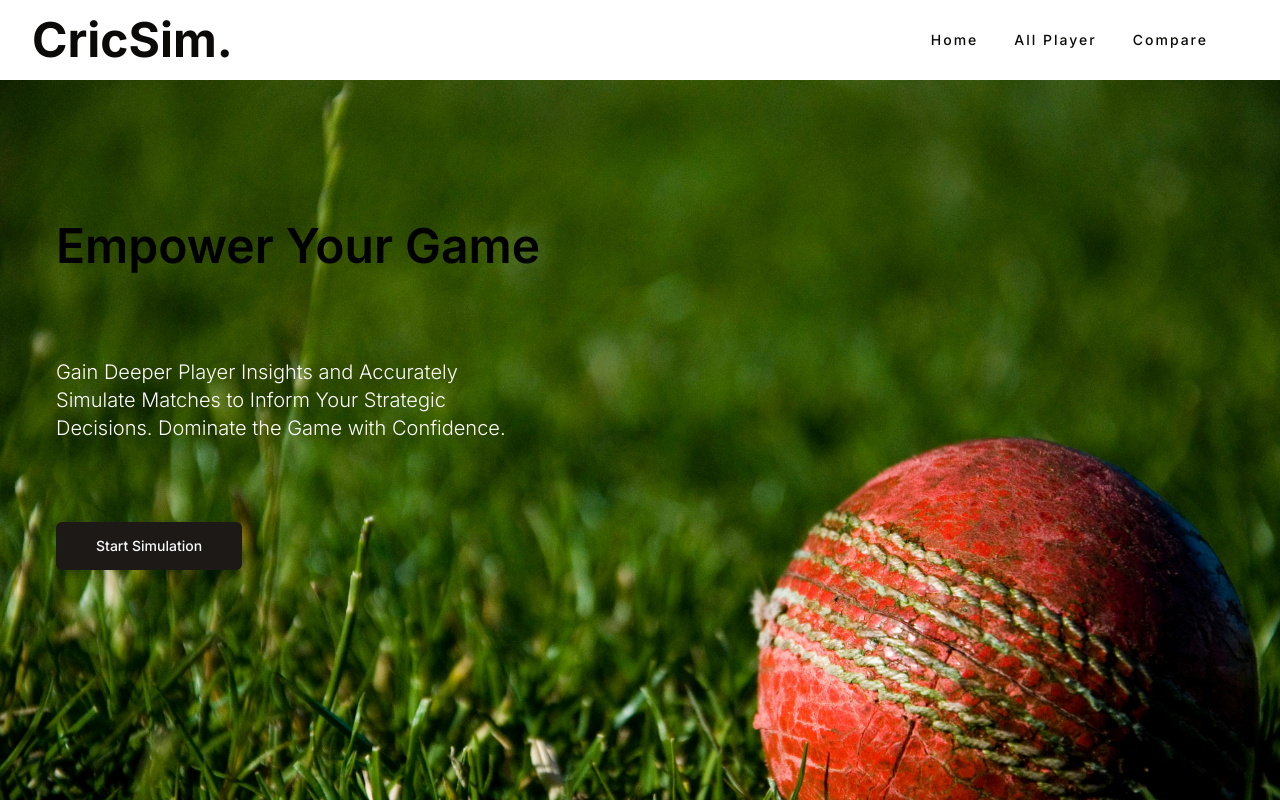
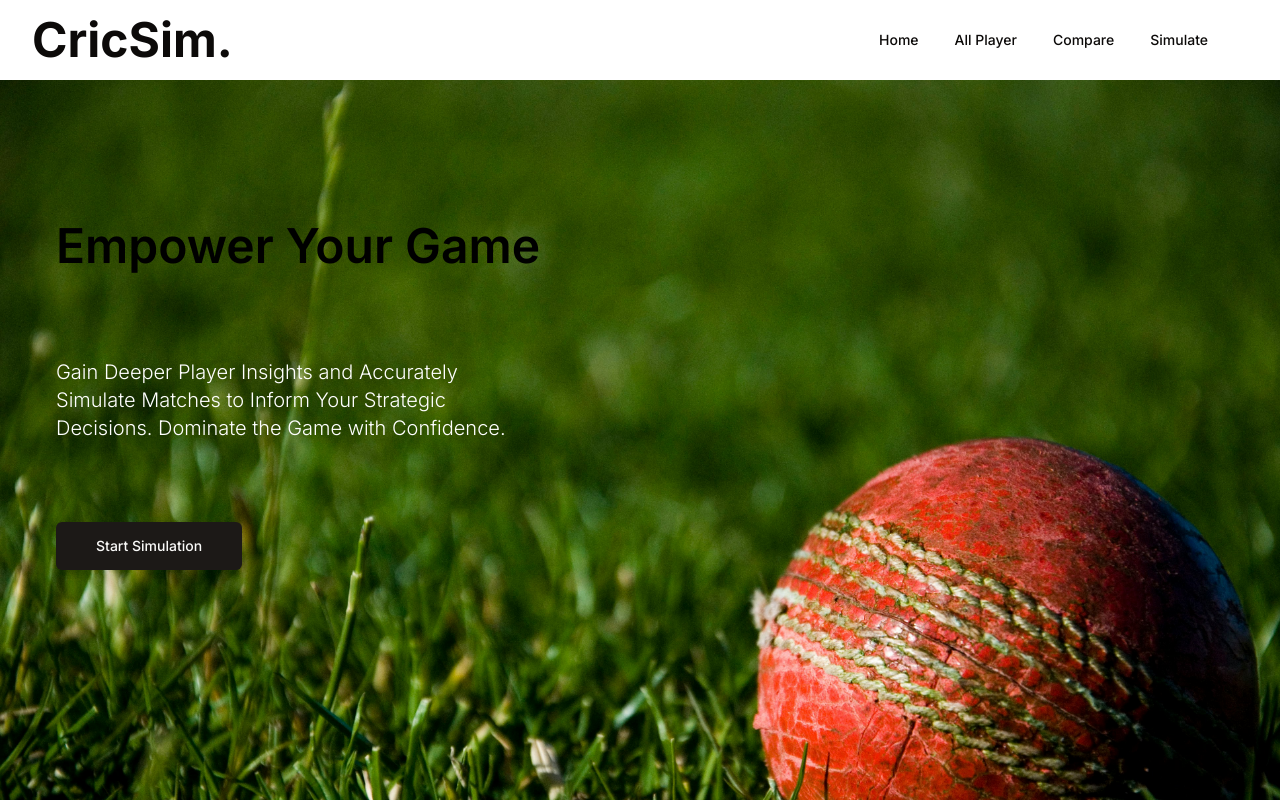
Before and after one commit to nischalmainali21/Major-CricSim-Frontend, a Next.js app: page / in a window 1280 px wide. Shown: the top 800 px of the page. Built offline with nearby package versions, Linux system fonts and the light colour scheme.

Commit message:
add navbar for <sm viewport.

```diff
--- /dev/null
+++ b/src/components/MobileNav.jsx
@@ -0,0 +1,51 @@
+import Link from "next/link";
+import React from "react";
+import { navItems } from "@/lib/navitem";
+import { cn } from "@/lib/utils";
+import {
+  NavigationMenu,
+  NavigationMenuContent,
+  NavigationMenuIndicator,
+  NavigationMenuItem,
+  NavigationMenuLink,
+  NavigationMenuList,
+  NavigationMenuTrigger,
+  NavigationMenuViewport,
+  navigationMenuTriggerStyle,
+} from "@/components/ui/navigation-menu";
+
+const MobileNav = () => {
+  return (
+    <div
+      className={cn(
+        "fixed inset-0 top-16 z-50 grid h-[calc(100vh-4rem)] grid-flow-row auto-rows-max overflow-auto p-6 pb-32 shadow-md animate-in slide-in-from-bottom-80 md:hidden"
+      )}
+    >
+      <div className="relative z-20 grid gap-6 rounded-md bg-popover p-4 text-popover-foreground shadow-md">
+        <Link href="/" className="flex items-center">
+          <span className="font-bold">CricSim.</span>
+        </Link>
+        <nav className="grid grid-flow-row auto-rows-max text-sm">
+          <NavigationMenu>
+            <NavigationMenuList className="flex-col justify-start items-center">
+              {navItems.map((item, index) => (
+                <NavigationMenuItem key={index}>
+                  <Link href={item.href} legacyBehavior passHref>
+                    <NavigationMenuLink
+                      className={navigationMenuTriggerStyle()}
+                    >
+                      {item.title}
+                    </NavigationMenuLink>
+                  </Link>
+                </NavigationMenuItem>
+              ))}
+              <NavigationMenuIndicator />
+            </NavigationMenuList>
+          </NavigationMenu>
+        </nav>
+      </div>
+    </div>
+  );
+};
+
+export default MobileNav;
--- a/src/components/Navbar.jsx
+++ b/src/components/Navbar.jsx
@@ -12,42 +12,47 @@ import {
   NavigationMenuViewport,
   navigationMenuTriggerStyle,
 } from "@/components/ui/navigation-menu";
+import { Button } from "./ui/button";
+import { Menu, X } from "lucide-react";
+import MobileNav from "./MobileNav";
+import { navItems } from "@/lib/navitem";
 
 const Navbar = () => {
+  const [showMobileMenu, setShowMobileMenu] = React.useState(false);
   return (
     <div>
-      <NavigationMenu className="p-4 flex justify-between items-center min-w-full">
+      <NavigationMenu className="p-4  flex justify-between items-center min-w-full">
         <h1 className="font-bold mx-4 text-3xl md:text-3xl xl:text-5xl">
           CricSim.
         </h1>
-        <div className="mr-10">
+        <div className="mr-10 hidden md:flex">
           <NavigationMenuList>
-            <NavigationMenuItem>
-              <Link className="text-xl font-light tracking-widest" href="/">
-                <NavigationMenuLink className={navigationMenuTriggerStyle()}>
-                  Home
-                </NavigationMenuLink>
-              </Link>
-            </NavigationMenuItem>
-            <NavigationMenuItem>
-              <Link
-                className="text-xl font-light tracking-widest"
-                href="/allplayer"
-              >
-                <NavigationMenuLink className={navigationMenuTriggerStyle()}>
-                  All Player
-                </NavigationMenuLink>
-              </Link>
-            </NavigationMenuItem>
-            <NavigationMenuItem>
-              <Link className="text-xl font-light tracking-widest" href="/comp">
-                <NavigationMenuLink className={navigationMenuTriggerStyle()}>
-                  Compare
-                </NavigationMenuLink>
-              </Link>
-            </NavigationMenuItem>
+            {navItems.map((item, index) => (
+              <NavigationMenuItem key={index}>
+                <Link
+                  className="text-xl font-light tracking-widest"
+                  href={item.href}
+                  legacyBehavior
+                  passHref
+                >
+                  <NavigationMenuLink className={navigationMenuTriggerStyle()}>
+                    {item.title}
+                  </NavigationMenuLink>
+                </Link>
+              </NavigationMenuItem>
+            ))}
+            <NavigationMenuIndicator />
           </NavigationMenuList>
         </div>
+        <Button
+          className="flex items-center md:hidden"
+          onClick={() => setShowMobileMenu(!showMobileMenu)}
+          variant="outline"
+          size="icon"
+        >
+          {showMobileMenu ? <X /> : <Menu />}
+        </Button>
+        {showMobileMenu && <MobileNav />}
       </NavigationMenu>
     </div>
   );
--- /dev/null
+++ b/src/lib/navitem.js
@@ -0,0 +1,6 @@
+export const navItems = [
+  { title: "Home", href: "/" },
+  { title: "All Player", href: "/allplayer" },
+  { title: "Compare", href: "/comp" },
+  { title: "Simulate", href: "/simulate" },
+];
```
